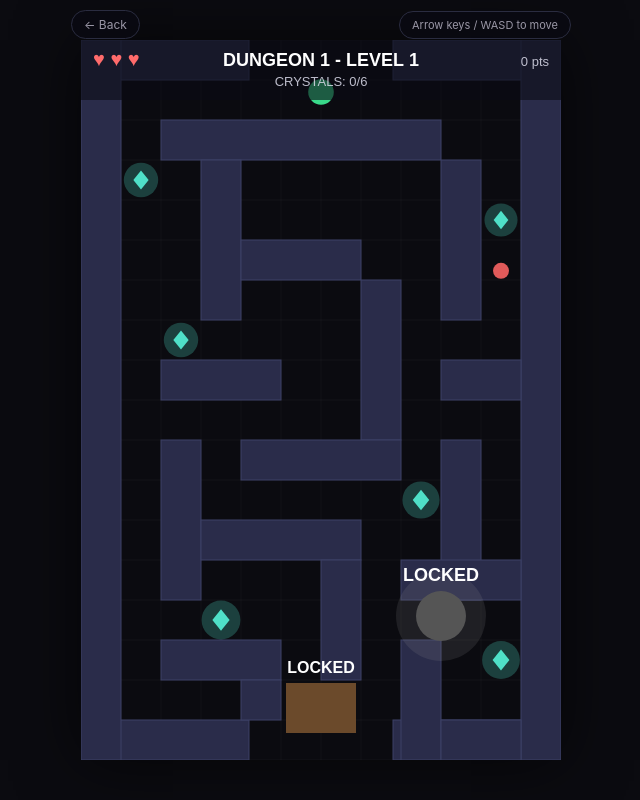
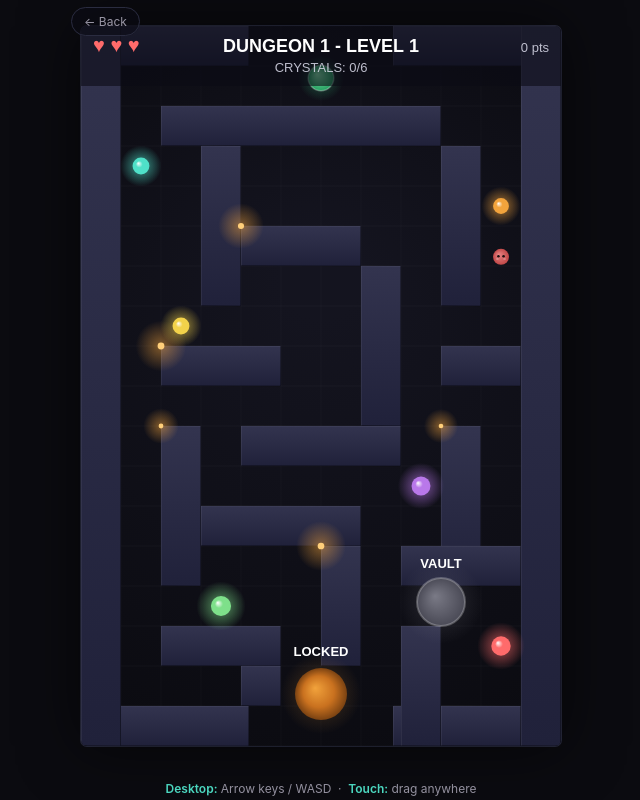
Before and after one commit to arpaadith-gamedev/arpaadith-gamedev.github.io, a plain HTML site: page game.html in a window 1280 px wide. Shown: the whole page, without its empty margins (319-959 px from the left). Drawn offline with Linux system fonts and the light colour scheme.

Commit message:
Add files via upload

```diff
--- a/game.html
+++ b/game.html
@@ -27,26 +27,28 @@
   }
   #wrap {
     position: fixed; inset: 0;
-    display: flex; align-items: center; justify-content: center;
+    display: flex; flex-direction: column; align-items: center; justify-content: center;
     background: var(--stone-950);
+    gap: 8px;
   }
   #stage {
     position: relative;
-    width: 100%; height: 100%;
+    width: 100%;
+    flex: 1;
     max-width: 520px;
     display: flex; align-items: center; justify-content: center;
+    min-height: 0;
   }
   canvas {
     display: block;
     background: #0b0b10;
     max-width: 100%;
     max-height: 100%;
-    box-shadow: 0 0 60px rgba(0,0,0,0.6);
+    box-shadow: 0 0 60px rgba(0,0,0,0.6), 0 0 0 1px var(--wall);
+    border-radius: 6px;
   }
   #topbar {
-    position: absolute; top: 10px; left: 10px; right: 10px;
-    display: flex; justify-content: space-between; align-items: center;
-    pointer-events: none;
+    position: absolute; top: 10px; left: 10px;
     z-index: 5;
   }
   #backLink {
@@ -54,22 +56,18 @@
     font-size: 12px;
     color: var(--ink-dim);
     text-decoration: none;
-    background: rgba(10,10,20,0.55);
+    background: rgba(10,10,20,0.6);
     padding: 6px 12px;
     border-radius: 999px;
     border: 1px solid var(--wall);
   }
   #controlsHint {
-    font-size: 11px;
+    font-size: 12px;
     color: var(--ink-dim);
-    background: rgba(10,10,20,0.55);
-    padding: 6px 12px;
-    border-radius: 999px;
-    border: 1px solid var(--wall);
+    text-align: center;
+    padding: 2px 0 4px;
   }
-  @media (max-width: 560px) {
-    #controlsHint { display: none; }
-  }
+  #controlsHint b { color: var(--crystal-teal); font-weight: 600; }
 </style>
 </head>
 <body>
@@ -78,9 +76,9 @@
     <canvas id="game" width="480" height="720"></canvas>
     <div id="topbar">
       <a id="backLink" href="index.html">&larr; Back</a>
-      <div id="controlsHint">Arrow keys / WASD to move</div>
     </div>
   </div>
+  <div id="controlsHint"><b>Desktop:</b> Arrow keys / WASD &nbsp;·&nbsp; <b>Touch:</b> drag anywhere</div>
 </div>
 
 <script>
@@ -231,6 +229,7 @@ function loadCurrentLevel() {
   buildLevel();
   setupCrystals();
   setupEnemies();
+  computeTorchPositions();
   const d = LEVEL_DATA[currentLevel];
   vaultX = W * d.vaultXFrac;
   vaultY = H * d.vaultYFrac;
@@ -451,62 +450,97 @@ function loop(now) {
 
 // ---------- Render ----------
 function drawStoneBg() {
-  ctx.fillStyle = '#0b0b10';
+  const grad = ctx.createRadialGradient(W/2, H*0.35, 40, W/2, H*0.5, H*0.75);
+  grad.addColorStop(0, '#14141f');
+  grad.addColorStop(1, '#08080c');
+  ctx.fillStyle = grad;
   ctx.fillRect(0,0,W,H);
-  ctx.strokeStyle = 'rgba(255,255,255,0.03)';
+  ctx.strokeStyle = 'rgba(255,255,255,0.025)';
+  ctx.lineWidth = 1;
   for (let x=0;x<=W;x+=cellW) { ctx.beginPath(); ctx.moveTo(x,0); ctx.lineTo(x,H); ctx.stroke(); }
   for (let y=0;y<=H;y+=cellH) { ctx.beginPath(); ctx.moveTo(0,y); ctx.lineTo(W,y); ctx.stroke(); }
 }
 function drawWalls() {
-  ctx.fillStyle = '#2a2c4a';
-  ctx.strokeStyle = '#3d4066';
   for (const w of walls) {
-    ctx.fillRect(w.x1, w.y1, w.x2-w.x1, w.y2-w.y1);
-    ctx.strokeRect(w.x1, w.y1, w.x2-w.x1, w.y2-w.y1);
+    const ww = w.x2-w.x1, wh = w.y2-w.y1;
+    const grad = ctx.createLinearGradient(w.x1, w.y1, w.x1, w.y2);
+    grad.addColorStop(0, '#33344f');
+    grad.addColorStop(1, '#20213a');
+    ctx.fillStyle = grad;
+    ctx.fillRect(w.x1, w.y1, ww, wh);
+    // beveled highlight (top/left) and shadow (bottom/right) for a carved-stone feel
+    ctx.strokeStyle = 'rgba(255,255,255,0.06)';
+    ctx.lineWidth = 1;
+    ctx.beginPath();
+    ctx.moveTo(w.x1+0.5, w.y2); ctx.lineTo(w.x1+0.5, w.y1); ctx.lineTo(w.x2, w.y1+0.5);
+    ctx.stroke();
+    ctx.strokeStyle = 'rgba(0,0,0,0.35)';
+    ctx.beginPath();
+    ctx.moveTo(w.x2-0.5, w.y1); ctx.lineTo(w.x2-0.5, w.y2); ctx.lineTo(w.x1, w.y2-0.5);
+    ctx.stroke();
   }
 }
+const CRYSTAL_COLORS = ['#4fe0c8', '#f2a33c', '#f2d24a', '#b978ea', '#7ee08a', '#ff6b6b'];
+
 function drawCrystals() {
   const t = performance.now()/500;
   for (let i=0;i<crystals.length;i++) {
     if (crystalCollected[i]) continue;
     const c = crystals[i];
-    const pulse = 1 + Math.sin(t + i)*0.08;
+    const color = CRYSTAL_COLORS[i % CRYSTAL_COLORS.length];
+    const pulse = 1 + Math.sin(t + i)*0.12;
     ctx.save();
     ctx.translate(c.x, c.y);
     ctx.scale(pulse, pulse);
-    ctx.fillStyle = 'rgba(79,224,200,0.25)';
-    ctx.beginPath(); ctx.arc(0,0,18,0,Math.PI*2); ctx.fill();
-    ctx.fillStyle = '#4fe0c8';
-    ctx.beginPath();
-    ctx.moveTo(0,-10); ctx.lineTo(8,0); ctx.lineTo(0,10); ctx.lineTo(-8,0);
-    ctx.closePath(); ctx.fill();
+    // soft outer glow
+    const glow = ctx.createRadialGradient(0,0,0, 0,0,22);
+    glow.addColorStop(0, color + 'aa');
+    glow.addColorStop(1, color + '00');
+    ctx.fillStyle = glow;
+    ctx.beginPath(); ctx.arc(0,0,22,0,Math.PI*2); ctx.fill();
+    // bright orb core
+    const core = ctx.createRadialGradient(-3,-3,0, 0,0,9);
+    core.addColorStop(0, '#ffffff');
+    core.addColorStop(0.4, color);
+    core.addColorStop(1, color);
+    ctx.fillStyle = core;
+    ctx.beginPath(); ctx.arc(0,0,9,0,Math.PI*2); ctx.fill();
     ctx.restore();
   }
 }
 function drawVault() {
   ctx.save();
   ctx.translate(vaultX, vaultY);
+  ctx.font = 'bold 13px sans-serif';
+  ctx.textAlign = 'center';
   if (!vaultOpen) {
-    ctx.fillStyle = 'rgba(150,150,150,0.15)';
-    ctx.beginPath(); ctx.arc(0,0,45,0,Math.PI*2); ctx.fill();
-    ctx.fillStyle = '#555';
-    ctx.beginPath(); ctx.arc(0,0,25,0,Math.PI*2); ctx.fill();
+    const glow = ctx.createRadialGradient(0,0,0,0,0,42);
+    glow.addColorStop(0,'rgba(150,150,160,0.22)'); glow.addColorStop(1,'rgba(150,150,160,0)');
+    ctx.fillStyle = glow; ctx.beginPath(); ctx.arc(0,0,42,0,Math.PI*2); ctx.fill();
+    const body = ctx.createRadialGradient(-6,-6,0,0,0,24);
+    body.addColorStop(0,'#7a7a86'); body.addColorStop(1,'#4a4a56');
+    ctx.fillStyle = body; ctx.beginPath(); ctx.arc(0,0,24,0,Math.PI*2); ctx.fill();
+    ctx.strokeStyle = 'rgba(255,255,255,0.25)'; ctx.lineWidth = 2;
+    ctx.beginPath(); ctx.arc(0,0,24,0,Math.PI*2); ctx.stroke();
     ctx.fillStyle = '#fff';
-    ctx.font = 'bold 18px sans-serif';
-    ctx.textAlign = 'center';
-    ctx.fillText('LOCKED', 0, -35);
+    ctx.fillText('VAULT', 0, -34);
   } else if (!keyCollected) {
-    ctx.fillStyle = 'rgba(242,163,60,0.3)';
-    ctx.beginPath(); ctx.arc(0,0,45,0,Math.PI*2); ctx.fill();
-    ctx.fillStyle = '#f2a33c';
-    ctx.beginPath(); ctx.arc(0,0,25,0,Math.PI*2); ctx.fill();
+    const glow = ctx.createRadialGradient(0,0,0,0,0,46);
+    glow.addColorStop(0,'rgba(242,163,60,0.35)'); glow.addColorStop(1,'rgba(242,163,60,0)');
+    ctx.fillStyle = glow; ctx.beginPath(); ctx.arc(0,0,46,0,Math.PI*2); ctx.fill();
+    const body = ctx.createRadialGradient(-6,-6,0,0,0,24);
+    body.addColorStop(0,'#ffe1a3'); body.addColorStop(1,'#f2a33c');
+    ctx.fillStyle = body; ctx.beginPath(); ctx.arc(0,0,24,0,Math.PI*2); ctx.fill();
+    ctx.fillStyle = '#7a4a12';
+    ctx.font = 'bold 16px sans-serif';
+    ctx.fillText('\u2B50', 0, 6);
+    ctx.font = 'bold 13px sans-serif';
     ctx.fillStyle = '#fff';
-    ctx.font = 'bold 18px sans-serif';
-    ctx.textAlign = 'center';
-    ctx.fillText('KEY', 0, -35);
+    ctx.fillText('KEY', 0, -36);
   } else {
-    ctx.fillStyle = 'rgba(0,255,100,0.2)';
-    ctx.beginPath(); ctx.arc(0,0,45,0,Math.PI*2); ctx.fill();
+    const glow = ctx.createRadialGradient(0,0,0,0,0,42);
+    glow.addColorStop(0,'rgba(126,224,138,0.3)'); glow.addColorStop(1,'rgba(126,224,138,0)');
+    ctx.fillStyle = glow; ctx.beginPath(); ctx.arc(0,0,42,0,Math.PI*2); ctx.fill();
   }
   ctx.restore();
 }
@@ -514,23 +548,26 @@ function drawExit() {
   const exitX = W/2, exitY = H - cellH * 1.3;
   ctx.save();
   ctx.translate(exitX, exitY);
-  const w = 70, h = 50;
+  ctx.font = 'bold 13px sans-serif';
+  ctx.textAlign = 'center';
   if (!doorUnlocked) {
-    ctx.fillStyle = '#6b4a2b';
-    ctx.fillRect(-w/2,-h/2,w,h);
+    const glow = ctx.createRadialGradient(0,0,0,0,0,40);
+    glow.addColorStop(0,'rgba(242,163,60,0.25)'); glow.addColorStop(1,'rgba(242,163,60,0)');
+    ctx.fillStyle = glow; ctx.beginPath(); ctx.arc(0,0,40,0,Math.PI*2); ctx.fill();
+    const body = ctx.createRadialGradient(-6,-6,0,0,0,26);
+    body.addColorStop(0,'#f2a33c'); body.addColorStop(0.6,'#c9711f'); body.addColorStop(1,'#7a4212');
+    ctx.fillStyle = body; ctx.beginPath(); ctx.arc(0,0,26,0,Math.PI*2); ctx.fill();
     ctx.fillStyle = '#fff';
-    ctx.font = 'bold 16px sans-serif';
-    ctx.textAlign = 'center';
-    ctx.fillText('LOCKED', 0, -h/2-10);
+    ctx.fillText('LOCKED', 0, -38);
   } else {
-    ctx.fillStyle = 'rgba(0,255,100,0.15)';
-    ctx.beginPath(); ctx.arc(0,0,55,0,Math.PI*2); ctx.fill();
-    ctx.fillStyle = '#238242';
-    ctx.fillRect(-w/2,-h/2,w,h);
+    const glow = ctx.createRadialGradient(0,0,0,0,0,50);
+    glow.addColorStop(0,'rgba(57,217,138,0.35)'); glow.addColorStop(1,'rgba(57,217,138,0)');
+    ctx.fillStyle = glow; ctx.beginPath(); ctx.arc(0,0,50,0,Math.PI*2); ctx.fill();
+    const body = ctx.createRadialGradient(-6,-6,0,0,0,26);
+    body.addColorStop(0,'#8ef0b5'); body.addColorStop(1,'#238242');
+    ctx.fillStyle = body; ctx.beginPath(); ctx.arc(0,0,26,0,Math.PI*2); ctx.fill();
     ctx.fillStyle = '#fff';
-    ctx.font = 'bold 16px sans-serif';
-    ctx.textAlign = 'center';
-    ctx.fillText('OPEN', 0, -h/2-10);
+    ctx.fillText('OPEN', 0, -38);
   }
   ctx.restore();
 }
@@ -539,23 +576,53 @@ function drawEnemies() {
     ctx.save();
     ctx.translate(e.x, e.y);
     if (e.chasing) {
-      ctx.fillStyle = 'rgba(255,60,60,0.25)';
+      const glow = ctx.createRadialGradient(0,0,0, 0,0,e.detectionRadius);
+      glow.addColorStop(0, 'rgba(255,60,60,0.22)');
+      glow.addColorStop(1, 'rgba(255,60,60,0)');
+      ctx.fillStyle = glow;
       ctx.beginPath(); ctx.arc(0,0,e.detectionRadius,0,Math.PI*2); ctx.fill();
     }
-    ctx.fillStyle = e.chasing ? '#ff4d4d' : '#e05a5a';
-    ctx.beginPath(); ctx.arc(0,0,e.radius,0,Math.PI*2); ctx.fill();
+    const r = e.radius;
+    const bodyGrad = ctx.createRadialGradient(-r*0.3,-r*0.3,0, 0,0,r);
+    bodyGrad.addColorStop(0, e.chasing ? '#ff8a8a' : '#e88585');
+    bodyGrad.addColorStop(1, e.chasing ? '#e02f2f' : '#c14848');
+    ctx.fillStyle = bodyGrad;
+    ctx.beginPath(); ctx.arc(0,0,r,0,Math.PI*2); ctx.fill();
+    // cute little eyes
+    const eyeOffset = r*0.32, eyeY = -r*0.08, eyeR = r*0.16;
+    ctx.fillStyle = '#1a1010';
+    ctx.beginPath(); ctx.arc(-eyeOffset, eyeY, eyeR, 0, Math.PI*2); ctx.fill();
+    ctx.beginPath(); ctx.arc(eyeOffset, eyeY, eyeR, 0, Math.PI*2); ctx.fill();
+    // blush marks
+    ctx.fillStyle = 'rgba(255,255,255,0.35)';
+    ctx.beginPath(); ctx.ellipse(-eyeOffset*1.4, r*0.28, r*0.18, r*0.1, 0, 0, Math.PI*2); ctx.fill();
+    ctx.beginPath(); ctx.ellipse(eyeOffset*1.4, r*0.28, r*0.18, r*0.1, 0, 0, Math.PI*2); ctx.fill();
     if (e.chasing) {
       ctx.fillStyle = '#fff';
-      ctx.font = 'bold 16px sans-serif';
+      ctx.font = `bold ${Math.round(r*0.9)}px sans-serif`;
       ctx.textAlign = 'center';
-      ctx.fillText('!', 0, -e.radius-8);
+      ctx.fillText('!', 0, -r-8);
     }
     ctx.restore();
   }
 }
 function drawPlayer() {
-  ctx.fillStyle = '#39d98a';
-  ctx.beginPath(); ctx.arc(playerX, playerY, playerRadius, 0, Math.PI*2); ctx.fill();
+  ctx.save();
+  ctx.translate(playerX, playerY);
+  const glow = ctx.createRadialGradient(0,0,0,0,0,playerRadius*1.8);
+  glow.addColorStop(0, 'rgba(57,217,138,0.35)');
+  glow.addColorStop(1, 'rgba(57,217,138,0)');
+  ctx.fillStyle = glow;
+  ctx.beginPath(); ctx.arc(0,0,playerRadius*1.8,0,Math.PI*2); ctx.fill();
+  const body = ctx.createRadialGradient(-playerRadius*0.3,-playerRadius*0.3,0, 0,0,playerRadius);
+  body.addColorStop(0, '#8ef0b5');
+  body.addColorStop(1, '#239e5f');
+  ctx.fillStyle = body;
+  ctx.beginPath(); ctx.arc(0,0,playerRadius,0,Math.PI*2); ctx.fill();
+  ctx.strokeStyle = 'rgba(255,255,255,0.3)';
+  ctx.lineWidth = 1.5;
+  ctx.beginPath(); ctx.arc(0,0,playerRadius,0,Math.PI*2); ctx.stroke();
+  ctx.restore();
 }
 function drawHud() {
   ctx.fillStyle = 'rgba(10,10,20,0.6)';
@@ -620,9 +687,42 @@ function drawOverlayScreen(title, subtitle, sub2) {
   ctx.fillText(sub2 || 'Tap or press Space to play again', W/2, H/2 + 45);
 }
 
+let torchPositions = [];
+function computeTorchPositions() {
+  torchPositions = [];
+  const t0 = Math.max(...LEVEL_DATA[currentLevel].walls.map(w => w[1]));
+  const candidates = LEVEL_DATA[currentLevel].walls
+    .filter(([x1,y1,x2,y2]) => y1 > 3) // skip the very top border walls (avoid HUD area)
+    .map(([x1,y1,x2,y2]) => [x1*cellW, y1*cellH]);
+  // deterministic pick, spread across the list
+  const step = Math.max(1, Math.floor(candidates.length / 5));
+  for (let i = 0; i < candidates.length; i += step) {
+    torchPositions.push(candidates[i]);
+    if (torchPositions.length >= 5) break;
+  }
+}
+function drawTorches() {
+  const t = performance.now() / 260;
+  for (let i = 0; i < torchPositions.length; i++) {
+    const [x, y] = torchPositions[i];
+    const flicker = 0.8 + Math.sin(t + i*1.7) * 0.2;
+    ctx.save();
+    ctx.translate(x, y);
+    const glow = ctx.createRadialGradient(0,0,0,0,0,26*flicker);
+    glow.addColorStop(0, 'rgba(242,163,60,0.5)');
+    glow.addColorStop(1, 'rgba(242,163,60,0)');
+    ctx.fillStyle = glow;
+    ctx.beginPath(); ctx.arc(0,0,26*flicker,0,Math.PI*2); ctx.fill();
+    ctx.fillStyle = '#ffcf7a';
+    ctx.beginPath(); ctx.arc(0,0,3.5*flicker,0,Math.PI*2); ctx.fill();
+    ctx.restore();
+  }
+}
+
 function render() {
   drawStoneBg();
   drawWalls();
+  drawTorches();
   drawExit();
   drawVault();
   drawCrystals();
```
